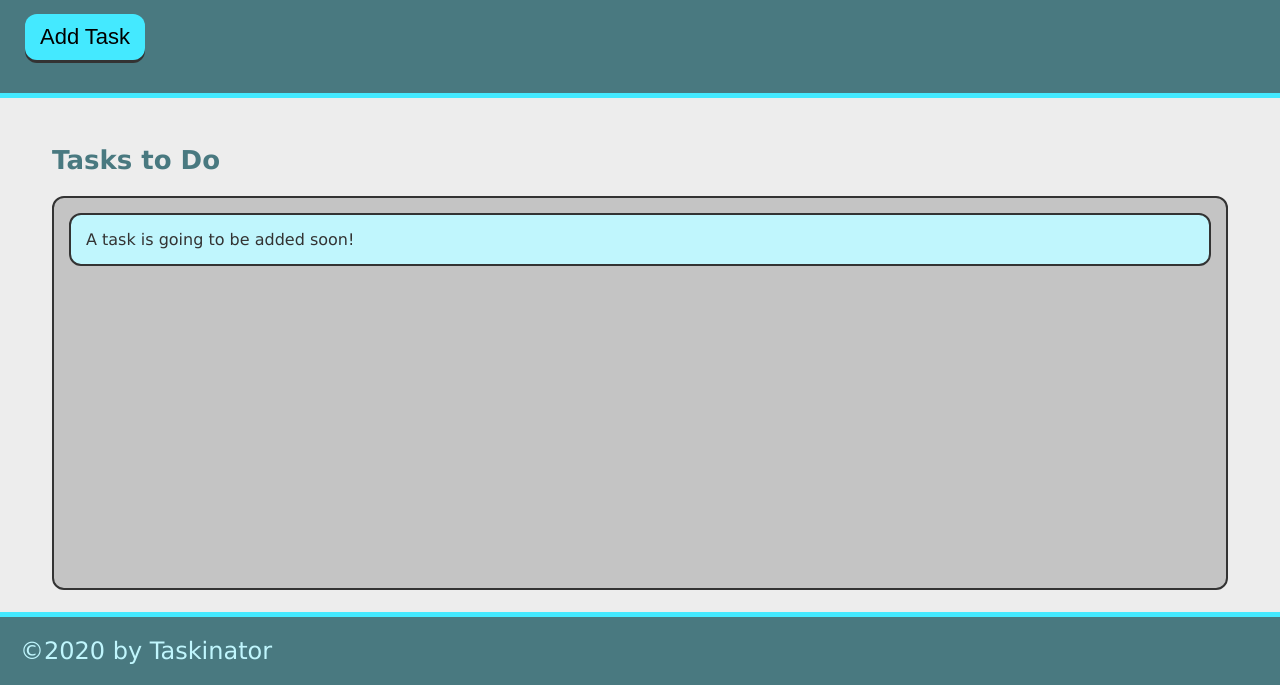
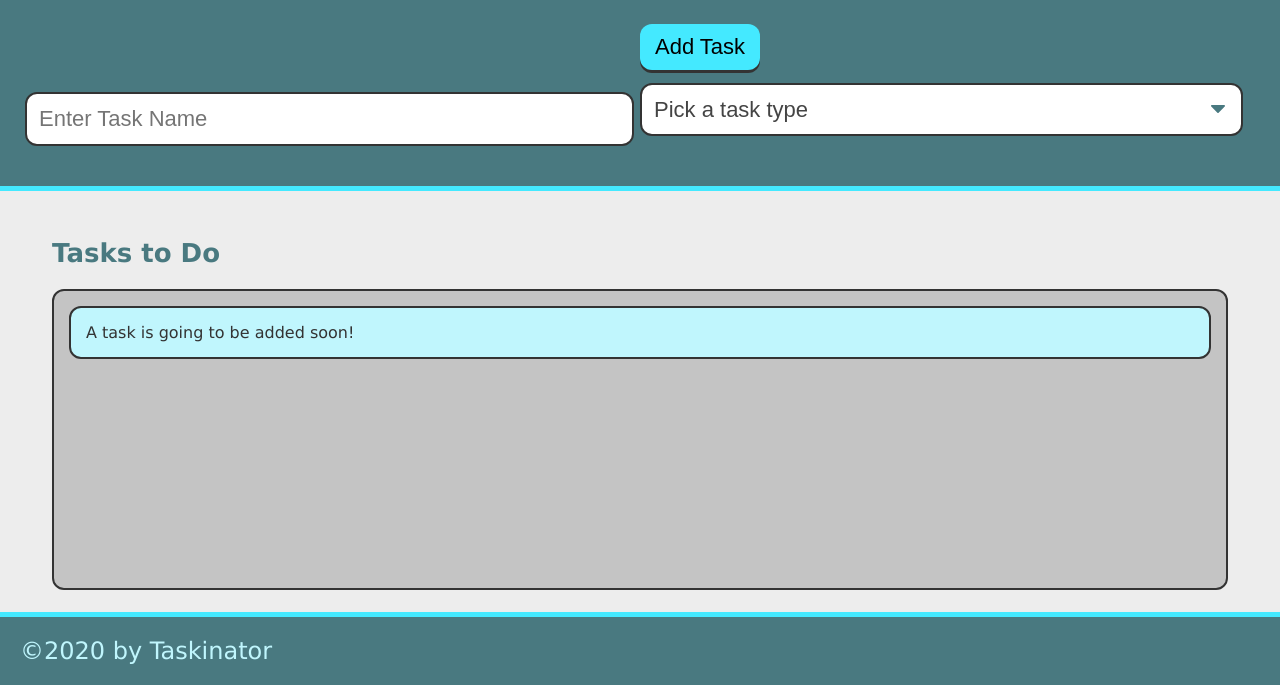
Before and after one commit to zurisha7/Taskinator, a plain HTML site: page index.html in a window 1280 px wide. Shown: the part 115-800 px from the top of the page. Drawn offline with Linux system fonts and the light colour scheme.

Commit message:
updated handle form

```diff
--- a/assets/js/script.js
+++ b/assets/js/script.js
@@ -1,9 +1,14 @@
-var buttonEl = document.querySelector("#save-task");
+var formEl = document.querySelector("#task-form");
 var tasksToDoEl =document.querySelector("#tasks-to-do");
- var createTaskHandler = function() {
+
+ var createTaskHandler = function(event) {
+
+    event.preventDefault();
+ console.log(event);
      var listItemEl = document.createElement("li");
      listItemEl.className = "task-item";
      listItemEl.textContent = "This is a new task.";
      tasksToDoEl.appendChild(listItemEl);
- }
-buttonEl.addEventListener("click", createTaskHandler);
+
+ };
+formEl.addEventListener("submit", createTaskHandler);
--- a/index.html
+++ b/index.html
@@ -13,7 +13,23 @@
 
         <p>Click the button below to add a new task!</p>
 
-        <button class = "btn" id="save-task">Add Task</button>
+        <form id = "task-form">
+            <div class = "form-group">
+                <input type = "text" name= "task-name" placeholder="Enter Task Name" />
+            </div>
+            <div class = "form-group">
+                <button class = "btn" id="save-task" type="submit">Add Task</button>
+            <div class ="form-group">
+                <select name="task-type" class="select-dropdown">
+                    <option value="" disabled selected>Pick a task type</option>
+                    <option value="Print">clean</option>
+                    <option value="Web">school</option>
+                    <option value="Mobile">exercise</option>
+                </select>
+            </div>
+            </div>
+        </form>
+
     </header>
 
     <main class = "page-content">
```
